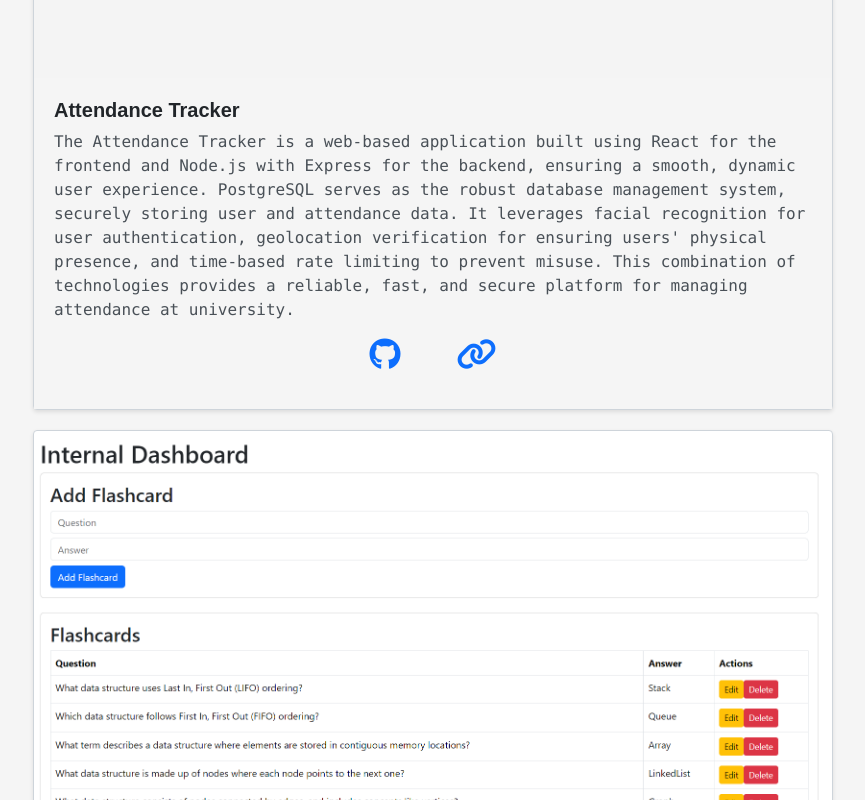
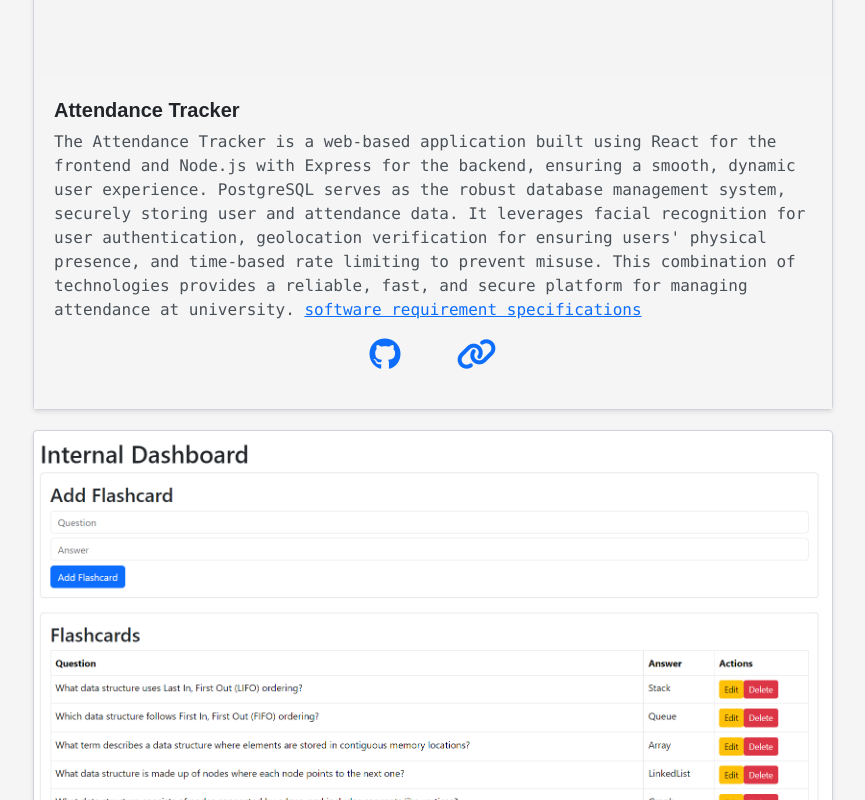
Before and after one commit to purviporwal1812/portfolio, a React (Vite) app: page / in a window 1280 px wide. Shown: the part 904-1704 px from the top of the page, without its empty margins (207-1072 px from the left). Built offline with nearby package versions, Linux system fonts and the light colour scheme.

Commit message:
srs added

```diff
--- a/src/components/Projects.jsx
+++ b/src/components/Projects.jsx
@@ -15,7 +15,8 @@ const Projects = () => {
           <div className="card-body">
             <h5 className="card-title">Attendance Tracker</h5>
             <p className="card-text font-monospace">
-            The Attendance Tracker is a web-based application built using React for the frontend and Node.js with Express for the backend, ensuring a smooth, dynamic user experience. PostgreSQL serves as the robust database management system, securely storing user and attendance data. It leverages facial recognition for user authentication, geolocation verification for ensuring users' physical presence, and time-based rate limiting to prevent misuse. This combination of technologies provides a reliable, fast, and secure platform for managing attendance at university.       </p>
+            The Attendance Tracker is a web-based application built using React for the frontend and Node.js with Express for the backend, ensuring a smooth, dynamic user experience. PostgreSQL serves as the robust database management system, securely storing user and attendance data. It leverages facial recognition for user authentication, geolocation verification for ensuring users' physical presence, and time-based rate limiting to prevent misuse. This combination of technologies provides a reliable, fast, and secure platform for managing attendance at university. <a target="_blank" href="https://docs.google.com/document/d/1W7uhwHs-bSp9PkWNNkKMvJZUfanKoZzfleh-B2t4_zw/edit?usp=sharing">software requirement specifications</a>
+               </p>
             <p id="iconLink" className="d-flex justify-content-center">
               <Link
                 target="_blank"
```
